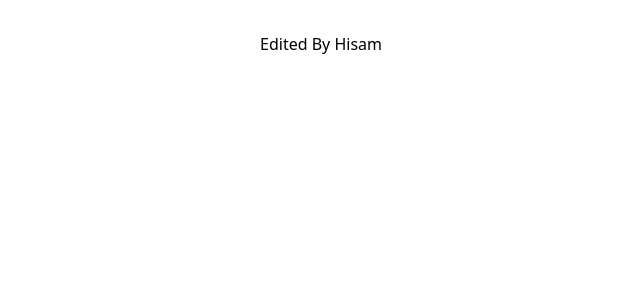
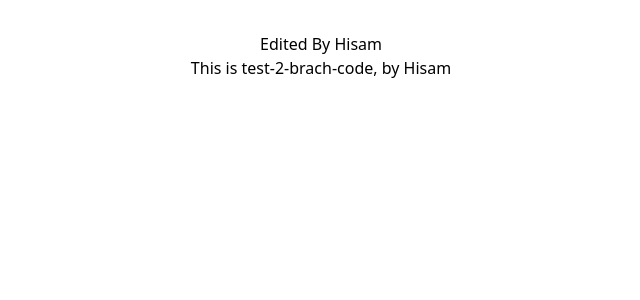
Before and after one commit to aticmahbub/bright-space, a React (Vite) app in the folder bright-space-client/: page / in a window 1280 px wide. Shown: the top 300 px of the page, without its empty margins (319-959 px from the left). Built offline with nearby package versions, Linux system fonts and the light colour scheme.

Commit message:
test-2-brach-code, by hisam

```diff
--- a/bright-space-client/src/App.jsx
+++ b/bright-space-client/src/App.jsx
@@ -5,6 +5,7 @@ function App() {
   return (
     <>
       <h1>Edited By Hisam</h1>
+      <h1>This is test-2-brach-code, by Hisam</h1>
     </>
   )
 }
```
